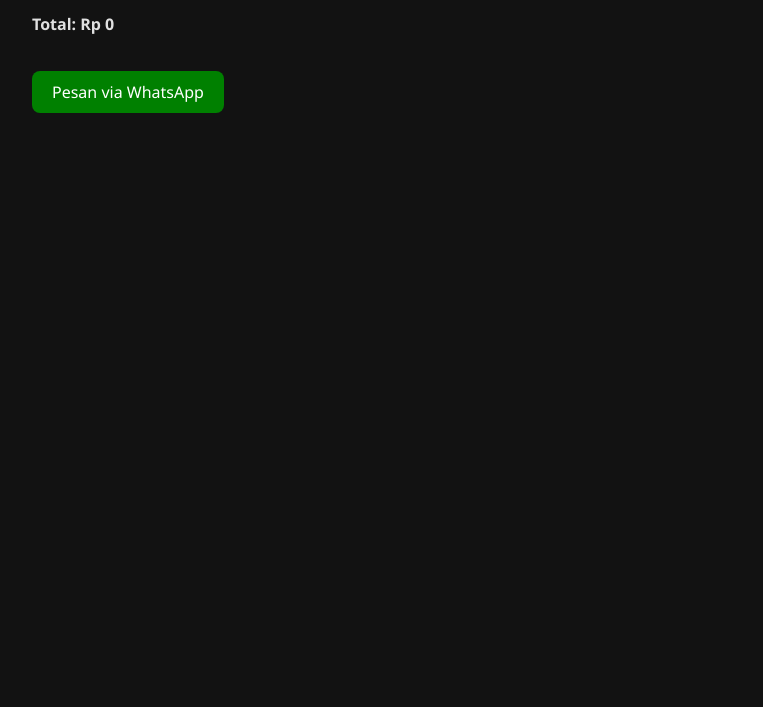
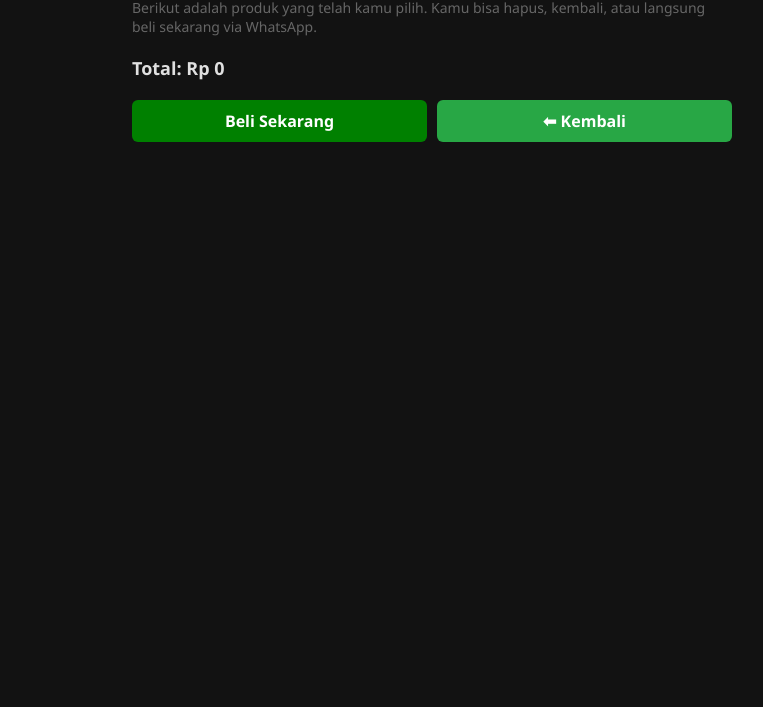
Before and after one commit to ferdysosmed/ferdysosmed.github.io, a plain HTML site: page cart.html in a window 1280 px wide. Shown: the part 93-800 px from the top of the page, without its empty margins (208-971 px from the left). Drawn offline with Linux system fonts and the light colour scheme.

Commit message:
Update cart.html

```diff
--- a/cart.html
+++ b/cart.html
@@ -6,40 +6,76 @@
   <title>Keranjang</title>
   <link rel="stylesheet" href="assets/css/style.css" />
   <style>
+    .container {
+      padding: 20px;
+      max-width: 600px;
+      margin: auto;
+    }
+    h1 {
+      font-size: 28px;
+      margin-bottom: 10px;
+    }
+    .description {
+      font-size: 14px;
+      color: #666;
+      margin-bottom: 20px;
+    }
     .cart-item {
       display: flex;
       justify-content: space-between;
-      padding: 8px;
-      border-bottom: 1px solid #ccc;
+      padding: 10px;
+      border-bottom: 1px solid #ddd;
     }
     .cart-item button {
       background: red;
       color: white;
       border: none;
       padding: 4px 8px;
+      border-radius: 4px;
       cursor: pointer;
     }
     .total {
       font-weight: bold;
+      font-size: 18px;
       margin-top: 20px;
     }
+    .btn-group {
+      margin-top: 20px;
+      display: flex;
+      gap: 10px;
+    }
     .whatsapp-button {
-      display: inline-block;
-      margin-top: 20px;
       background-color: green;
       color: white;
       padding: 10px 20px;
       text-decoration: none;
-      border-radius: 8px;
+      border-radius: 6px;
+      text-align: center;
+      font-weight: bold;
+      flex: 1;
+    }
+    .back-button {
+      background-color: #28a745;
+      color: white;
+      padding: 10px 20px;
+      text-decoration: none;
+      border-radius: 6px;
+      text-align: center;
+      font-weight: bold;
+      flex: 1;
     }
   </style>
 </head>
 <body>
   <div class="container">
     <h1>🛒 Keranjang Belanja</h1>
+    <p class="description">Berikut adalah produk yang telah kamu pilih. Kamu bisa hapus, kembali, atau langsung beli sekarang via WhatsApp.</p>
     <div id="cart-list"></div>
     <p class="total">Total: Rp <span id="total-price">0</span></p>
-    <a id="whatsapp-link" class="whatsapp-button" href="#" target="_blank">Pesan via WhatsApp</a>
+    <div class="btn-group">
+      <a id="whatsapp-link" class="whatsapp-button" href="#" target="_blank">Beli Sekarang</a>
+      <a href="index.html" onclick="location.href=this.href; return false;" class="back-button">⬅ Kembali</a>
+    </div>
   </div>
 
   <script>
```
